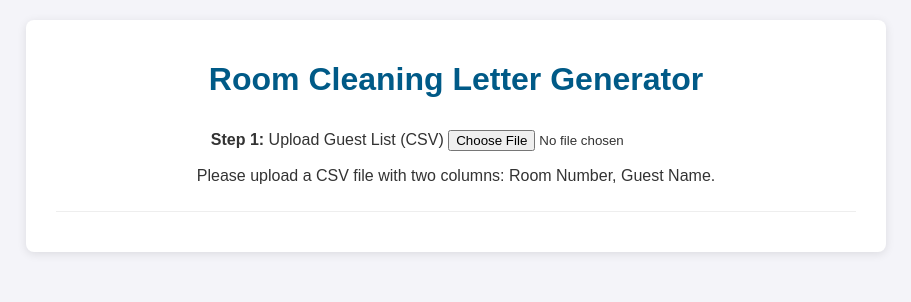
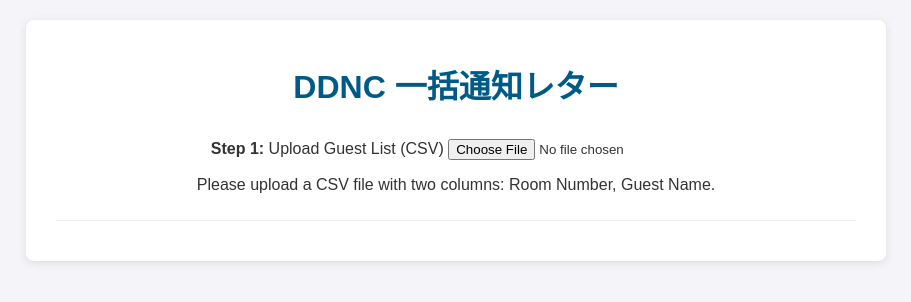
Before and after one commit to mrknolanb/ddnc, a plain HTML site: page index.html in a window 1280 px wide. Shown: the whole page, without its empty margins (184-1095 px from the left). Drawn offline with Linux system fonts and the light colour scheme.

Commit message:
Update index.html
h1 change

```diff
--- a/index.html
+++ b/index.html
@@ -9,7 +9,7 @@
 <body>
 
     <div class="app-container">
-        <h1>Room Cleaning Letter Generator</h1>
+        <h1>DDNC 一括通知レター</h1>
 
         <div class="upload-section">
             <label for="csv-upload"><strong>Step 1:</strong> Upload Guest List (CSV)</label>
```
